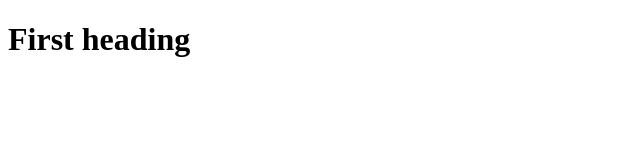
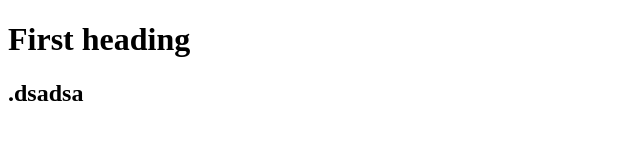
Before and after one commit to eduardopp/InstaLytics, a plain HTML site: page index.html in a window 1280 px wide. Shown: the whole page, without its empty margins (0-640 px from the left). Drawn offline with Linux system fonts and the light colour scheme.

Commit message:
second heading

```diff
--- a/index.html
+++ b/index.html
@@ -9,5 +9,7 @@
 <body>
     <h1>First heading</h1>
 
+    <h2>.dsadsa</h2>
+
 </body>
 </html>
```
